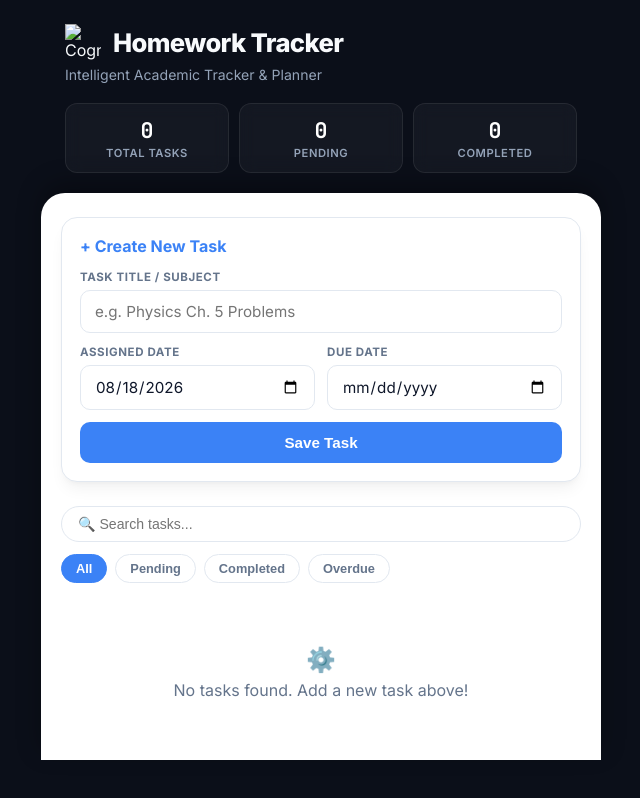
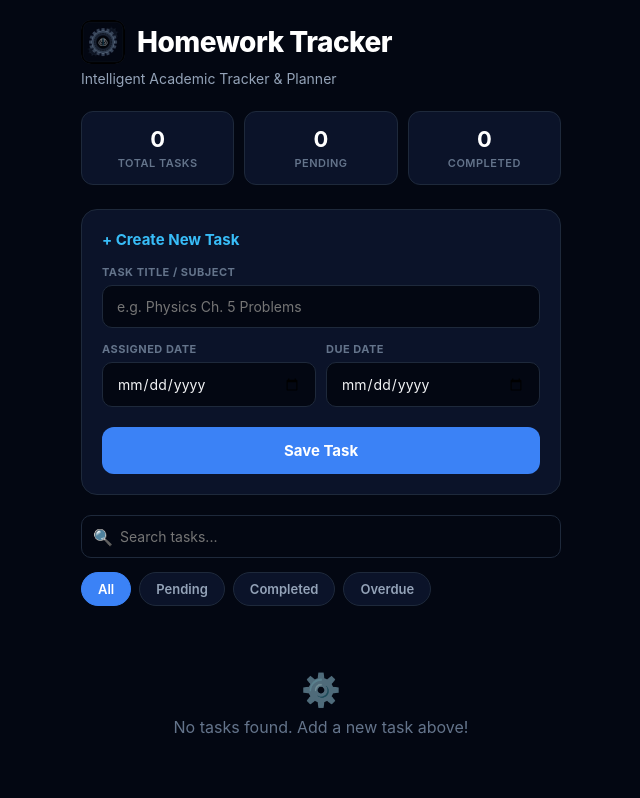
Before and after one commit to panyakorn-won/Homework_Tracker, a plain HTML site: page index.html in a window 1280 px wide. Shown: the whole page, without its empty margins (319-959 px from the left). Drawn offline with Linux system fonts and the light colour scheme.

Commit message:
Update index.html

```diff
--- a/index.html
+++ b/index.html
@@ -1,565 +1,323 @@
 <!DOCTYPE html>
-<html lang="en">
+<html lang="th">
 <head>
     <meta charset="UTF-8">
-<meta name="viewport" content="width=device-width, initial-scale=1.0, viewport-fit=cover">
+    <meta name="viewport" content="width=device-width, initial-scale=1.0, maximum-scale=1.0, user-scalable=no">
+
+    <!-- แก้ชื่อตอนแชร์ / หัวแท็บเบราว์เซอร์ -->
     <title>MCR Demo</title>
-<meta name="description" content="Intelligent academic task and assignment tracker.">
+    <meta property="og:title" content="MCR Demo">
+    <meta property="og:description" content="Homework Tracker - Intelligent Academic Tracker & Planner">
 
+    <!-- ตั้งค่า ไอคอนสำหรับ iPhone / iOS Safari -->
+    <link rel="apple-touch-icon" sizes="192x192" href="icon-192.png">
+    <link rel="apple-touch-icon" sizes="512x512" href="icon-512.png">
+
+    <!-- ตั้งค่า ไอคอนสำหรับ เบราว์เซอร์ทั่วไป -->
+    <link rel="icon" type="image/png" sizes="192x192" href="icon-192.png">
+    <link rel="shortcut icon" href="icon-192.png">
+
+    <!-- เชื่อมต่อ Manifest สำหรับ PWA -->
     <link rel="manifest" href="manifest.json">
-<link rel="icon" type="image/svg+xml" href="icon.svg">
-<meta name="theme-color" content="#0f172a">
-<link rel="apple-touch-icon" href="icon.svg">
-<meta name="apple-mobile-web-app-capable" content="yes">
-<meta name="apple-mobile-web-app-status-bar-style" content="black-translucent">
-<meta name="apple-mobile-web-app-title" content="CogniTask">
-
-<link rel="preconnect" href="https://fonts.googleapis.com">
-<link rel="preconnect" href="https://fonts.gstatic.com" crossorigin>
-<link href="https://fonts.googleapis.com/css2?family=Inter:wght@400;500;600;700;800&family=JetBrains+Mono:wght@500;700&display=swap" rel="stylesheet">
+    <meta name="theme-color" content="#030712">
 
     <style>
-  :root {
-    --bg-main: #0b0f19;
-    --surface: #151d30;
-    --surface-card: #ffffff;
-    --text-main: #0f172a;
-    --text-muted: #64748b;
-    --border: #e2e8f0;
-    --primary: #3b82f6;
-    --success: #10b981;
-    --success-bg: #ecfdf5;
-    --danger: #ef4444;
-    --danger-bg: #fef2f2;
-    --radius: 16px;
-    --shadow: 0 10px 15px -3px rgba(0, 0, 0, 0.05), 0 4px 6px -4px rgba(0, 0, 0, 0.05);
+        * {
+            box-sizing: border-box;
+            margin: 0;
+            padding: 0;
+            font-family: -apple-system, BlinkMacSystemFont, "Segoe UI", Roboto, Helvetica, Arial, sans-serif;
         }
 
-  @media (prefers-color-scheme: dark) {
-    :root {
-      --surface-card: #151d30;
-      --text-main: #f8fafc;
-      --text-muted: #94a3b8;
-      --border: #26334d;
-      --success-bg: rgba(16, 185, 129, 0.12);
-      --danger-bg: rgba(239, 68, 68, 0.12);
-    }
+        body {
+            background-color: #030712;
+            color: #f3f4f6;
+            min-height: 100vh;
+            padding: 20px 16px;
+            display: flex;
+            flex-direction: column;
+            align-items: center;
         }
 
-  * { box-sizing: border-box; -webkit-tap-highlight-color: transparent; }
-
-  body {
-    margin: 0;
-    background: var(--bg-main);
-    min-height: 100vh;
-    font-family: 'Inter', -apple-system, sans-serif;
-    color: var(--text-main);
-    padding-bottom: env(safe-area-inset-bottom);
+        .container {
+            width: 100%;
+            max-width: 480px;
         }
 
-  .app-container {
-    max-width: 560px;
-    margin: 0 auto;
-    padding: 0 0 40px;
+        /* Header & Logo */
+        .header {
+            margin-bottom: 24px;
         }
 
-  header {
-    padding: calc(env(safe-area-inset-top) + 24px) 24px 20px;
-    color: #f8fafc;
-  }
-
-  .header-brand {
+        .brand-title {
             display: flex;
             align-items: center;
             gap: 12px;
             margin-bottom: 6px;
         }
 
-  .header-brand img {
-    width: 36px;
-    height: 36px;
+        .app-logo {
+            width: 44px;
+            height: 44px;
+            border-radius: 10px;
+            object-fit: cover;
+            background-color: #1e293b;
         }
 
-  header h1 {
-    font-size: 1.6rem;
+        h1 {
+            font-size: 28px;
             font-weight: 800;
-    margin: 0;
-    letter-spacing: -0.025em;
+            color: #ffffff;
+            letter-spacing: -0.5px;
         }
 
-  header p {
-    margin: 0;
-    font-size: 0.88rem;
+        .subtitle {
+            font-size: 14px;
             color: #94a3b8;
+            font-weight: 400;
         }
 
-  /* Stats Grid */
+        /* Stats Cards */
         .stats-grid {
             display: grid;
             grid-template-columns: repeat(3, 1fr);
             gap: 10px;
-    margin-top: 20px;
+            margin-bottom: 24px;
         }
 
         .stat-card {
-    background: rgba(255, 255, 255, 0.04);
-    backdrop-filter: blur(8px);
-    border: 1px solid rgba(255, 255, 255, 0.08);
+            background-color: #0b1329;
+            border: 1px solid #1e293b;
             border-radius: 12px;
-    padding: 12px;
+            padding: 14px 8px;
             text-align: center;
         }
 
-  .stat-card .num {
-    font-size: 1.35rem;
-    font-weight: 800;
+        .stat-number {
+            font-size: 22px;
+            font-weight: 700;
             color: #ffffff;
-    font-family: 'JetBrains Mono', monospace;
+            margin-bottom: 4px;
         }
 
-  .stat-card .label {
-    font-size: 0.7rem;
-    color: #94a3b8;
+        .stat-label {
+            font-size: 11px;
+            color: #64748b;
+            font-weight: 600;
             text-transform: uppercase;
-    font-weight: 600;
-    letter-spacing: 0.05em;
-    margin-top: 2px;
+            letter-spacing: 0.5px;
         }
 
-  /* Main Workspace */
-  .workspace {
-    background: var(--surface-card);
-    border-radius: 24px 24px 0 0;
-    padding: 24px 20px 20px;
-    min-height: 65vh;
-    box-shadow: 0 -10px 25px rgba(0, 0, 0, 0.3);
+        /* Form Card */
+        .card {
+            background-color: #0b1329;
+            border: 1px solid #1e293b;
+            border-radius: 16px;
+            padding: 20px;
+            margin-bottom: 20px;
         }
 
-  form {
-    background: var(--surface-card);
-    border: 1px solid var(--border);
-    border-radius: var(--radius);
-    padding: 18px;
-    margin-bottom: 24px;
-    box-shadow: var(--shadow);
+        .card-title {
+            font-size: 15px;
+            font-weight: 700;
+            color: #38bdf8;
+            margin-bottom: 16px;
+            display: flex;
+            align-items: center;
+            gap: 6px;
         }
 
-  form h2 {
-    font-size: 1rem;
-    font-weight: 700;
-    margin: 0 0 14px;
-    color: var(--primary);
+        .form-group {
+            margin-bottom: 14px;
         }
 
-  .field { margin-bottom: 12px; }
-
-  .field label {
+        label {
             display: block;
-    font-size: 0.72rem;
+            font-size: 11px;
             font-weight: 700;
+            color: #64748b;
             text-transform: uppercase;
-    letter-spacing: 0.05em;
-    color: var(--text-muted);
             margin-bottom: 6px;
+            letter-spacing: 0.5px;
         }
 
-  .field input {
+        input[type="text"], input[type="date"] {
             width: 100%;
-    border: 1.5px solid var(--border);
+            padding: 12px 14px;
+            background-color: #030712;
+            border: 1px solid #1e293b;
             border-radius: 10px;
-    padding: 11px 14px;
-    font-size: 0.95rem;
-    font-family: inherit;
-    background: transparent;
-    color: var(--text-main);
+            color: #f3f4f6;
+            font-size: 14px;
+            outline: none;
+            transition: border-color 0.2s;
         }
 
-  .field input:focus {
-    outline: none;
-    border-color: var(--primary);
+        input:focus {
+            border-color: #3b82f6;
         }
 
-  .row2 {
+        .date-row {
             display: grid;
             grid-template-columns: 1fr 1fr;
-    gap: 12px;
+            gap: 10px;
         }
 
-  .add-btn {
+        .btn-primary {
             width: 100%;
+            padding: 14px;
+            background-color: #3b82f6;
+            color: #ffffff;
             border: none;
-    background: var(--primary);
-    color: #ffffff;
+            border-radius: 12px;
+            font-size: 15px;
             font-weight: 700;
-    font-size: 0.95rem;
-    padding: 12px;
-    border-radius: 10px;
             cursor: pointer;
-    transition: background 0.2s ease, transform 0.05s ease;
+            margin-top: 6px;
+            transition: background-color 0.2s;
         }
 
-  .add-btn:active { transform: scale(0.99); }
+        .btn-primary:active {
+            background-color: #2563eb;
+        }
 
-  /* Controls */
-  .controls {
-    margin-bottom: 18px;
-    display: flex;
-    flex-direction: column;
-    gap: 12px;
+        /* Search & Filters */
+        .search-box {
+            position: relative;
+            margin-bottom: 14px;
         }
 
         .search-box input {
-    width: 100%;
-    border: 1.5px solid var(--border);
-    border-radius: 999px;
-    padding: 9px 16px;
-    font-size: 0.88rem;
-    background: transparent;
-    color: var(--text-main);
+            padding-left: 38px;
         }
 
-  .filters {
+        .search-icon {
+            position: absolute;
+            left: 12px;
+            top: 50%;
+            transform: translateY(-50%);
+            color: #64748b;
+        }
+
+        .filter-tabs {
             display: flex;
             gap: 8px;
             overflow-x: auto;
+            margin-bottom: 20px;
             padding-bottom: 4px;
         }
 
-  .filter-btn {
-    border: 1.5px solid var(--border);
-    background: transparent;
-    color: var(--text-muted);
+        .tab {
+            padding: 8px 16px;
+            border-radius: 20px;
+            background-color: #0b1329;
+            border: 1px solid #1e293b;
+            color: #94a3b8;
+            font-size: 13px;
             font-weight: 600;
-    font-size: 0.8rem;
-    padding: 6px 14px;
-    border-radius: 999px;
+            white-space: nowrap;
             cursor: pointer;
-    white-space: nowrap;
         }
 
-  .filter-btn.active {
-    background: var(--primary);
-    border-color: var(--primary);
+        .tab.active {
+            background-color: #3b82f6;
             color: #ffffff;
+            border-color: #3b82f6;
         }
 
-  /* List Items */
-  .list { list-style: none; margin: 0; padding: 0; }
-
-  .item {
-    background: var(--surface-card);
-    border: 1px solid var(--border);
-    border-left: 4px solid var(--text-muted);
-    border-radius: 12px;
-    padding: 14px;
-    margin-bottom: 12px;
-    display: flex;
-    gap: 12px;
-    align-items: flex-start;
-    box-shadow: var(--shadow);
+        /* Empty State */
+        .empty-state {
+            text-align: center;
+            padding: 40px 20px;
+            color: #64748b;
         }
 
-  .item.done { border-left-color: var(--success); opacity: 0.65; }
-  .item.overdue { border-left-color: var(--danger); }
-
-  .check {
-    flex: 0 0 auto;
-    width: 24px;
-    height: 24px;
-    border-radius: 50%;
-    border: 2px solid var(--text-muted);
-    background: transparent;
-    cursor: pointer;
-    display: flex;
-    align-items: center;
-    justify-content: center;
-    margin-top: 2px;
-  }
-
-  .item.done .check {
-    background: var(--success);
-    border-color: var(--success);
-    color: #fff;
-    font-size: 0.8rem;
-  }
-
-  .item-body { flex: 1; min-width: 0; }
-
-  .item-title {
-    font-weight: 700;
-    font-size: 0.98rem;
-    margin: 0 0 6px;
-    word-break: break-word;
-  }
-
-  .item.done .item-title {
-    text-decoration: line-through;
-    color: var(--text-muted);
-  }
-
-  .item-dates {
-    display: flex;
-    flex-wrap: wrap;
-    gap: 8px 12px;
-    font-family: 'JetBrains Mono', monospace;
-    font-size: 0.75rem;
-    color: var(--text-muted);
-  }
-
-  .item-dates b { color: var(--text-main); font-weight: 600; }
-
-  .badge {
-    display: inline-block;
-    margin-top: 8px;
-    font-size: 0.7rem;
-    font-weight: 700;
-    padding: 3px 8px;
-    border-radius: 6px;
-    text-transform: uppercase;
-    letter-spacing: 0.03em;
-  }
-
-  .badge.overdue { color: var(--danger); background: var(--danger-bg); }
-  .badge.done { color: var(--success); background: var(--success-bg); }
-
-  .del-btn {
-    flex: 0 0 auto;
-    background: none;
-    border: none;
-    color: var(--text-muted);
-    font-size: 1.1rem;
-    cursor: pointer;
-    padding: 2px 4px;
-  }
-
-  .del-btn:hover { color: var(--danger); }
-
-  .empty {
-    text-align: center;
-    padding: 40px 10px;
-    color: var(--text-muted);
+        .empty-icon {
+            font-size: 32px;
+            margin-bottom: 8px;
+            opacity: 0.6;
         }
     </style>
 </head>
 <body>
 
-<div class="app-container">
-  <header>
-    <div class="header-brand">
-      <img src="icon.svg" alt="CogniTask Logo">
+    <div class="container">
+        <!-- Header -->
+        <header class="header">
+            <div class="brand-title">
+                <!-- โหลดไอคอนจากไฟล์ icon-192.png -->
+                <img src="icon-192.png" alt="Logo" class="app-logo" onerror="this.style.display='none'">
                 <h1>Homework Tracker</h1>
             </div>
-    <p>Intelligent Academic Tracker & Planner</p>
+            <p class="subtitle">Intelligent Academic Tracker & Planner</p>
+        </header>
 
+        <!-- Stats -->
         <div class="stats-grid">
             <div class="stat-card">
-        <div class="num" id="stat-total">0</div>
-        <div class="label">Total Tasks</div>
+                <div class="stat-number" id="total-count">0</div>
+                <div class="stat-label">Total Tasks</div>
             </div>
             <div class="stat-card">
-        <div class="num" id="stat-pending">0</div>
-        <div class="label">Pending</div>
+                <div class="stat-number" id="pending-count">0</div>
+                <div class="stat-label">Pending</div>
             </div>
             <div class="stat-card">
-        <div class="num" id="stat-done">0</div>
-        <div class="label">Completed</div>
-      </div>
-    </div>
-  </header>
-
-  <div class="workspace">
-    <form id="hw-form">
-      <h2>+ Create New Task</h2>
-      <div class="field">
-        <label for="title">Task Title / Subject</label>
-        <input id="title" type="text" placeholder="e.g. Physics Ch. 5 Problems" required maxlength="100">
-      </div>
-      <div class="row2">
-        <div class="field">
-          <label for="assigned">Assigned Date</label>
-          <input id="assigned" type="date" required>
-        </div>
-        <div class="field">
-          <label for="due">Due Date</label>
-          <input id="due" type="date" required>
-        </div>
-      </div>
-      <button type="submit" class="add-btn">Save Task</button>
-    </form>
-
-    <div class="controls">
-      <div class="search-box">
-        <input type="text" id="search-input" placeholder="🔍 Search tasks...">
-      </div>
-      <div class="filters" id="filters">
-        <button class="filter-btn active" data-filter="all">All</button>
-        <button class="filter-btn" data-filter="pending">Pending</button>
-        <button class="filter-btn" data-filter="done">Completed</button>
-        <button class="filter-btn" data-filter="overdue">Overdue</button>
+                <div class="stat-number" id="completed-count">0</div>
+                <div class="stat-label">Completed</div>
             </div>
         </div>
 
-    <ul class="list" id="hw-list"></ul>
+        <!-- Form -->
+        <div class="card">
+            <div class="card-title">+ Create New Task</div>
+            <form id="task-form">
+                <div class="form-group">
+                    <label>Task Title / Subject</label>
+                    <input type="text" placeholder="e.g. Physics Ch. 5 Problems" required>
+                </div>
+                <div class="date-row">
+                    <div class="form-group">
+                        <label>Assigned Date</label>
+                        <input type="date">
+                    </div>
+                    <div class="form-group">
+                        <label>Due Date</label>
+                        <input type="date">
+                    </div>
+                </div>
+                <button type="submit" class="btn-primary">Save Task</button>
+            </form>
+        </div>
 
-    <div class="empty" id="empty-state" style="display:none;">
-      <div style="font-size: 1.5rem; margin-bottom: 6px;">⚙️</div>
-      <div>No tasks found. Add a new task above!</div>
+        <!-- Search & Filters -->
+        <div class="search-box">
+            <span class="search-icon">🔍</span>
+            <input type="text" placeholder="Search tasks...">
         </div>
+
+        <div class="filter-tabs">
+            <button class="tab active">All</button>
+            <button class="tab">Pending</button>
+            <button class="tab">Completed</button>
+            <button class="tab">Overdue</button>
+        </div>
+
+        <!-- Empty List -->
+        <div class="empty-state">
+            <div class="empty-icon">⚙️</div>
+            <p>No tasks found. Add a new task above!</p>
         </div>
     </div>
 
     <script>
-(function(){
-  const STORAGE_KEY = 'cognitask-items-v1';
-  const form = document.getElementById('hw-form');
-  const titleInput = document.getElementById('title');
-  const assignedInput = document.getElementById('assigned');
-  const dueInput = document.getElementById('due');
-  const searchInput = document.getElementById('search-input');
-  const list = document.getElementById('hw-list');
-  const emptyState = document.getElementById('empty-state');
-  const filterBtns = document.querySelectorAll('.filter-btn');
-
-  let items = load();
-  let currentFilter = 'all';
-
-  assignedInput.value = todayStr();
-
-  function todayStr(){ return new Date().toISOString().slice(0,10); }
-
-  function load(){
-    try {
-      const raw = localStorage.getItem(STORAGE_KEY);
-      return raw ? JSON.parse(raw) : [];
-    } catch(e) { return []; }
-  }
-
-  function save(){
-    localStorage.setItem(STORAGE_KEY, JSON.stringify(items));
-    updateStats();
-  }
-
-  function isOverdue(item){
-    if(item.done) return false;
-    const due = new Date(item.due + 'T23:59:59');
-    return due.getTime() < Date.now();
-  }
-
-  function fmtDate(str){
-    if(!str) return '-';
-    const d = new Date(str + 'T00:00:00');
-    return d.toLocaleDateString('en-US', { month: 'short', day: 'numeric', year: 'numeric' });
-  }
-
-  function updateStats(){
-    document.getElementById('stat-total').textContent = items.length;
-    document.getElementById('stat-pending').textContent = items.filter(i => !i.done).length;
-    document.getElementById('stat-done').textContent = items.filter(i => i.done).length;
-  }
-
-  function render(){
-    const query = searchInput.value.toLowerCase().trim();
-    let filtered = items.filter(i => i.title.toLowerCase().includes(query));
-
-    if(currentFilter === 'pending') filtered = filtered.filter(i => !i.done);
-    else if(currentFilter === 'done') filtered = filtered.filter(i => i.done);
-    else if(currentFilter === 'overdue') filtered = filtered.filter(isOverdue);
-
-    filtered.sort((a,b) => {
-      if(a.done !== b.done) return a.done ? 1 : -1;
-      return a.due.localeCompare(b.due);
-    });
-
-    list.innerHTML = '';
-    emptyState.style.display = filtered.length ? 'none' : 'block';
-
-    filtered.forEach(item => {
-      const li = document.createElement('li');
-      const overdue = isOverdue(item);
-      li.className = 'item' + (item.done ? ' done' : '') + (overdue ? ' overdue' : '');
-
-      let badge = '';
-      if(item.done) badge = '<span class="badge done">✓ Completed</span>';
-      else if(overdue) badge = '<span class="badge overdue">! Overdue</span>';
-
-      li.innerHTML = `
-        <button class="check" aria-label="Toggle Complete">${item.done ? '✓' : ''}</button>
-        <div class="item-body">
-          <p class="item-title"></p>
-          <div class="item-dates">
-            <span>Assigned: <b></b></span>
-            <span>Due: <b></b></span>
-          </div>
-          ${badge}
-        </div>
-        <button class="del-btn" aria-label="Delete">✕</button>
-      `;
-
-      li.querySelector('.item-title').textContent = item.title;
-      const dateBs = li.querySelectorAll('.item-dates b');
-      dateBs[0].textContent = fmtDate(item.assigned);
-      dateBs[1].textContent = fmtDate(item.due);
-
-      li.querySelector('.check').addEventListener('click', () => {
-        item.done = !item.done;
-        save();
-        render();
-      });
-
-      li.querySelector('.del-btn').addEventListener('click', () => {
-        items = items.filter(i => i.id !== item.id);
-        save();
-        render();
-      });
-
-      list.appendChild(li);
+        // Register Service Worker
+        if ('serviceWorker' in navigator) {
+            window.addEventListener('load', () => {
+                navigator.serviceWorker.register('service-worker.js')
+                    .catch(err => console.log('SW registration failed: ', err));
             });
         }
-
-  form.addEventListener('submit', (e) => {
-    e.preventDefault();
-    const title = titleInput.value.trim();
-    const assigned = assignedInput.value;
-    const due = dueInput.value;
-    if(!title || !assigned || !due) return;
-
-    items.push({
-      id: Date.now().toString(36) + Math.random().toString(36).slice(2,7),
-      title, assigned, due, done: false
-    });
-
-    save();
-    render();
-
-    titleInput.value = '';
-    dueInput.value = '';
-    assignedInput.value = todayStr();
-    titleInput.focus();
-  });
-
-  searchInput.addEventListener('input', render);
-
-  filterBtns.forEach(btn => {
-    btn.addEventListener('click', () => {
-      filterBtns.forEach(b => b.classList.remove('active'));
-      btn.classList.add('active');
-      currentFilter = btn.dataset.filter;
-      render();
-    });
-  });
-
-  updateStats();
-  render();
-
-  if('serviceWorker' in navigator){
-    window.addEventListener('load', () => {
-      navigator.serviceWorker.register('service-worker.js').catch(()=>{});
-    });
-  }
-})();
     </script>
 </body>
 </html>
-</script>
-</body>
-</html>
```
Lines whose indentation alone changed are shown as unchanged.
